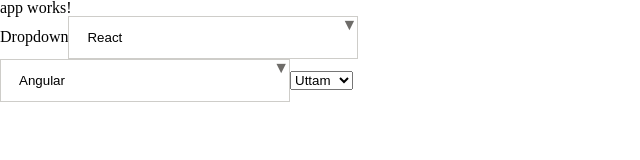
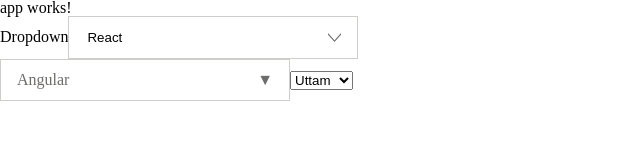
Before and after one commit to uttamchoudhary/Angular-components-test, an Angular app: page / in a window 1280 px wide. Shown: the top 160 px of the page, without its empty margins (0-640 px from the left). Built offline with nearby package versions, Linux system fonts and the light colour scheme.

Commit message:
caret position and undefined setting error fixed

```diff
--- a/src/app/dropdown/components/dropdown/dropdown.component.html
+++ b/src/app/dropdown/components/dropdown/dropdown.component.html
@@ -1,7 +1,7 @@
-<div class="dropdown-wrapper" (click)="active=!active" [ngClass]="{'active':active}">
-    <input type="text" *ngIf="settings.isDatalist" [(ngModel)]="searchTerm" (keyup)="search()">
-    <span *ngIf="!settings.isDatalist" class="selected">{{selectedItem}}</span>
-    <span [class]="settings.caretClass" id="caret"></span>
+<div class="dropdown-wrapper" (click)="active=!active" [ngClass]="{'active':active}" #dropdown>
+    <input type="text" *ngIf="settings?.isDatalist" [(ngModel)]="searchTerm" (keyup)="search()">
+    <span *ngIf="!settings?.isDatalist" class="selected">{{selectedItem}}</span>
+    <span [class]="settings?.caretClass" id="caret" [ngStyle]="{'top':positionTop,'right':positionRight}" [ngClass]="{'icon':!settings?.caretClass}"></span>
     <ul class="dropdown">
         <li *ngFor="let option of filterOptions;let i = index" (click)="changeValue(i)"><span>{{option}}</span></li>
     </ul>
--- a/src/app/dropdown/components/dropdown/dropdown.component.scss
+++ b/src/app/dropdown/components/dropdown/dropdown.component.scss
@@ -16,9 +16,16 @@
     }
     #caret {
         position: absolute;
-        right: 0px;
+        right: 0;
         top: 0;
-        z-index: 9999;
+        z-index: 999;
+    }
+    .icon {
+        &::after {
+            content: "▼";
+            text-align: center;
+            pointer-events: none;
+        }
     }
     .dropdown {
         /* Size & position */
--- a/src/app/dropdown/components/dropdown/dropdown.component.ts
+++ b/src/app/dropdown/components/dropdown/dropdown.component.ts
@@ -1,5 +1,5 @@
 import { Settings } from './../model/settings.model';
-import { Component, OnInit, Input, Output, EventEmitter, ElementRef } from '@angular/core';
+import { Component, OnInit, Input, Output, EventEmitter, ElementRef, ViewChild } from '@angular/core';
 
 @Component({
   selector: 'ng-dropdown',
@@ -10,6 +10,7 @@
   }
 })
 export class DropdownComponent implements OnInit {
+
   @Input() options: Array<any>;
   @Input() selected: number;
   @Input() settings: Settings;
@@ -20,6 +21,8 @@
   searchTerm: any;
   filterOptions: Array<any>;
   active: boolean = false;
+  positionTop:any;
+  positionRight:any;
   constructor(private _eref: ElementRef) { }
 
 
@@ -32,6 +35,7 @@
   }
 
   ngOnInit() {
+    this.getCaretPosition();
     this.selectedItem = this.selected ? this.options[this.selected - 1] : this.options[0];
     this.searchTerm = this.selectedItem;
     this.filterOptions = Object.assign([], this.options);
@@ -40,7 +44,7 @@
   changeValue(index) {
     this.selectedItem = this.filterOptions[index];
     this.searchTerm = this.selectedItem;
-    if(this.settings['output'] === "value" || this.settings['output'] === "Value"){
+    if(this.settings && (this.settings['output'] === "value" || this.settings['output'] === "Value")){
       this.onchange.emit(this.selectedItem);
     }else{
       this.onchange.emit(index);
@@ -59,4 +63,10 @@
       }
     });
   }
+  getCaretPosition(){
+    let computedStyles = window.getComputedStyle(this._eref.nativeElement.querySelector('.dropdown-wrapper'), null);
+    this.positionTop = computedStyles.getPropertyValue("padding-top");
+    this.positionRight = computedStyles.getPropertyValue("padding-right");
+
+  }
 }
--- a/src/app/root/app.component.html
+++ b/src/app/root/app.component.html
@@ -8,7 +8,7 @@
 <p>
     {{displayed}}
 </p>
-<ng-dropdown [options]="options" [settings]="settings" (onchange)="changeValue($event)"></ng-dropdown>
+<ng-dropdown [options]="options" (onchange)="changeValue($event)"></ng-dropdown>
 <!-- <span data-count=20>items</span>
 <header>
     <nav class="navigation">Hello world</nav>
--- a/src/app/root/app.component.ts
+++ b/src/app/root/app.component.ts
@@ -14,7 +14,7 @@
     this.settings =  {
       output:'value',
       isDatalist: true,
-      caretClass: 'caret',
+      caretClass: 'icon-dropdown'
     }
   }
   changeValue(index){
```
